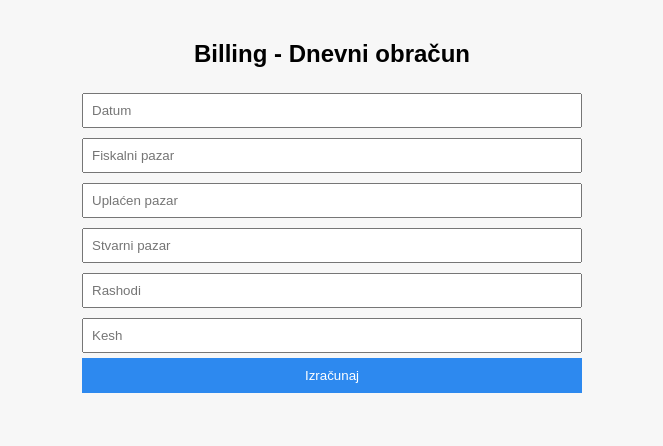
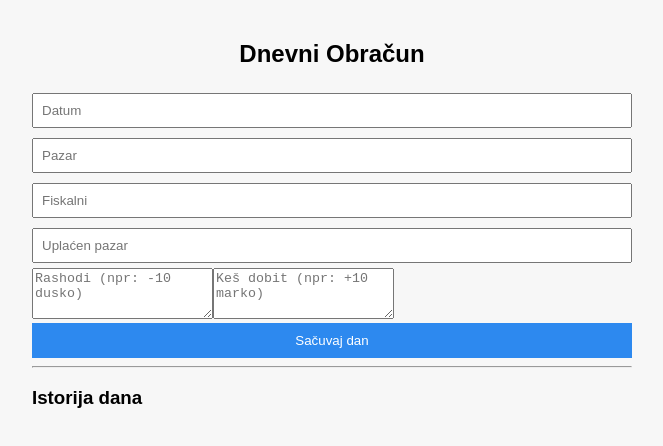
Before and after one commit to babaluu2025/bbl-final, a React (Create React App) app: page / in a window 1280 px wide. Shown: the top 446 px of the page, without its empty margins (308-971 px from the left). Built offline with nearby package versions, Linux system fonts and the light colour scheme; the HTML template or start-up script is replaced by a standard one.

Commit message:
Update App.js

```diff
--- a/src/App.js
+++ b/src/App.js
@@ -1,51 +1,149 @@
-import { useState } from 'react';
+import { useState, useEffect } from 'react';
 
-export default function BillingApp() {
-  const [data, setData] = useState({
-    datum: '',
-    fiskalniPazar: '',
-    uplacenPazar: '',
-    stvarniPazar: '',
-    rashodi: '',
-    kesh: '',
+export default function App() {
+  const [dani, setDani] = useState(() => {
+    const saved = localStorage.getItem('dnevniUnosi');
+    return saved ? JSON.parse(saved) : [];
   });
 
-  const [rezultat, setRezultat] = useState(null);
+  const [unos, setUnos] = useState({
+    datum: '',
+    pazar: '',
+    fiskalni: '',
+    uplacen: '',
+    rashodi: '',
+    dobit: '',
+    zakljucano: false,
+  });
+
+  const [editIndex, setEditIndex] = useState(null);
+
+  const parseBrojevi = (tekst) => {
+    const linije = tekst.split('\n');
+    return linije.reduce((sum, linija) => {
+      const broj = parseFloat(linija);
+      return sum + (isNaN(broj) ? parseFloat(linija.split(' ')[0]) || 0 : broj);
+    }, 0);
+  };
 
   const izracunaj = () => {
-    const fisk = parseFloat(data.fiskalniPazar) || 0;
-    const upl = parseFloat(data.uplacenPazar) || 0;
-    const stv = parseFloat(data.stvarniPazar) || 0;
-    const ras = parseFloat(data.rashodi) || 0;
-    const kes = parseFloat(data.kesh) || 0;
+    const rashodi = parseBrojevi(unos.rashodi);
+    const dobit = parseBrojevi(unos.dobit);
+    const sumaH = rashodi + dobit;
 
-    const dobit = upl + ras - kes;
-    const dnevnaKasa = stv - dobit;
+    const stvarni = parseFloat(unos.pazar || 0) - parseFloat(unos.fiskalni || 0) - parseFloat(unos.uplacen || 0);
+    const stanjePrethodno = dani.length ? parseFloat(dani[dani.length - 1].stanjeKase) : 0;
+    const novoStanje = stanjePrethodno + sumaH;
+    const provjera = stvarni + sumaH;
 
-    setRezultat({ dobit, dnevnaKasa });
+    return {
+      rashodi,
+      dobit,
+      sumaH,
+      stvarni,
+      novoStanje,
+      provjera
+    };
   };
 
   const handleChange = (e) => {
-    setData({ ...data, [e.target.name]: e.target.value });
+    setUnos({ ...unos, [e.target.name]: e.target.value });
+  };
+
+  const sacuvaj = () => {
+    const racun = izracunaj();
+    const noviUnos = {
+      ...unos,
+      rashodi: unos.rashodi.trim(),
+      dobit: unos.dobit.trim(),
+      zakljucano: true,
+      stanjeKase: racun.novoStanje.toFixed(2),
+    };
+
+    let noviDani = [...dani];
+    if (editIndex !== null) {
+      noviDani[editIndex] = noviUnos;
+    } else {
+      noviDani.push(noviUnos);
+    }
+
+    setDani(noviDani);
+    localStorage.setItem('dnevniUnosi', JSON.stringify(noviDani));
+    setUnos({
+      datum: '',
+      pazar: '',
+      fiskalni: '',
+      uplacen: '',
+      rashodi: '',
+      dobit: '',
+      zakljucano: false,
+    });
+    setEditIndex(null);
+  };
+
+  const otkljucaj = (index) => {
+    const dan = dani[index];
+    setUnos(dan);
+    setEditIndex(index);
+  };
+
+  const racunajDan = (dan, index) => {
+    const rashodi = parseBrojevi(dan.rashodi);
+    const dobit = parseBrojevi(dan.dobit);
+    const sumaH = rashodi + dobit;
+    const stvarni = parseFloat(dan.pazar || 0) - parseFloat(dan.fiskalni || 0) - parseFloat(dan.uplacen || 0);
+    const prethodnoStanje = index === 0 ? 0 : parseFloat(dani[index - 1].stanjeKase);
+    const stanje = prethodnoStanje + sumaH;
+    const provjera = stvarni + sumaH;
+
+    return {
+      rashodi,
+      dobit,
+      sumaH,
+      stvarni,
+      stanje,
+      provjera
+    };
   };
 
   return (
-    <div style={{ maxWidth: 500, margin: 'auto', padding: 20 }}>
-      <h2>Billing - Dnevni obračun</h2>
-      <input name="datum" placeholder="Datum" value={data.datum} onChange={handleChange} /><br />
-      <input name="fiskalniPazar" placeholder="Fiskalni pazar" value={data.fiskalniPazar} onChange={handleChange} /><br />
-      <input name="uplacenPazar" placeholder="Uplaćen pazar" value={data.uplacenPazar} onChange={handleChange} /><br />
-      <input name="stvarniPazar" placeholder="Stvarni pazar" value={data.stvarniPazar} onChange={handleChange} /><br />
-      <input name="rashodi" placeholder="Rashodi" value={data.rashodi} onChange={handleChange} /><br />
-      <input name="kesh" placeholder="Kesh" value={data.kesh} onChange={handleChange} /><br />
-      <button onClick={izracunaj}>Izračunaj</button>
+    <div style={{ maxWidth: 600, margin: 'auto', padding: 20 }}>
+      <h2>Dnevni Obračun</h2>
 
-      {rezultat && (
-        <div style={{ marginTop: 20 }}>
-          <p><strong>Dobit:</strong> {rezultat.dobit.toFixed(2)} RSD</p>
-          <p><strong>Dnevna kasa:</strong> {rezultat.dnevnaKasa.toFixed(2)} RSD</p>
-        </div>
-      )}
+      <input name="datum" placeholder="Datum" value={unos.datum} onChange={handleChange} disabled={unos.zakljucano} />
+      <input name="pazar" placeholder="Pazar" value={unos.pazar} onChange={handleChange} disabled={unos.zakljucano} />
+      <input name="fiskalni" placeholder="Fiskalni" value={unos.fiskalni} onChange={handleChange} disabled={unos.zakljucano} />
+      <input name="uplacen" placeholder="Uplaćen pazar" value={unos.uplacen} onChange={handleChange} disabled={unos.zakljucano} />
+      <textarea name="rashodi" placeholder="Rashodi (npr: -10 dusko)" rows={3} value={unos.rashodi} onChange={handleChange} disabled={unos.zakljucano} />
+      <textarea name="dobit" placeholder="Keš dobit (npr: +10 marko)" rows={3} value={unos.dobit} onChange={handleChange} disabled={unos.zakljucano} />
+
+      <button onClick={sacuvaj}>
+        {editIndex !== null ? 'Sačuvaj izmene' : 'Sačuvaj dan'}
+      </button>
+
+      <hr />
+
+      <h3>Istorija dana</h3>
+      {dani.map((dan, index) => {
+        const racun = racunajDan(dan, index);
+        return (
+          <div key={index} style={{ border: '1px solid #ccc', padding: 10, marginBottom: 10 }}>
+            <strong>{dan.datum}</strong>
+            {!dan.zakljucano ? <span style={{ color: 'red' }}> (otključano)</span> : null}
+            <br />
+            Pazar: {dan.pazar} | Fiskalni: {dan.fiskalni} | Uplaćen: {dan.uplacen} <br />
+            Rashodi: {racun.rashodi.toFixed(2)} | Dobit: {racun.dobit.toFixed(2)} <br />
+            H (F+G): {racun.sumaH.toFixed(2)} | E (Stvarni): {racun.stvarni.toFixed(2)} <br />
+            I (Stanje kase): {racun.stanje.toFixed(2)} | J (Provera): {racun.provjera.toFixed(2)} <br />
+            <em>Napomene: </em><br />
+            <pre style={{ whiteSpace: 'pre-wrap' }}>
+              Rashodi: {dan.rashodi || '-'}{'\n'}
+              Dobit: {dan.dobit || '-'}
+            </pre>
+            <button onClick={() => otkljucaj(index)}>✏️ Edituj dan</button>
+          </div>
+        );
+      })}
     </div>
   );
 }
```
